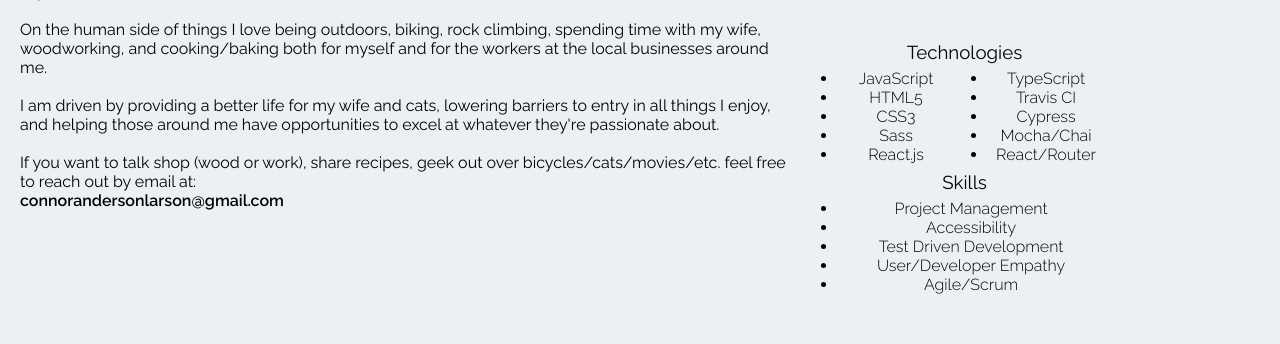
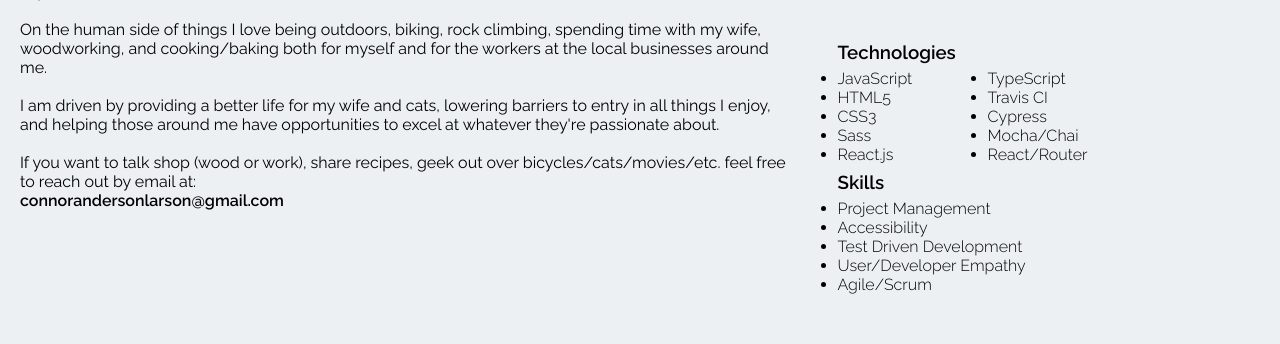
Before and after one commit to ConnorAndersonLarson/mysite, a React (Create React App) app: page /About in a window 1280 px wide. Shown: the part 308-652 px from the top of the page. Built offline with nearby package versions, Linux system fonts and the light colour scheme.

Commit message:
Re align lists

```diff
--- a/src/components/About/About.css
+++ b/src/components/About/About.css
@@ -65,8 +65,12 @@ li {
 .lTitle {
   align-self: center;
   font-weight: normal;
+  text-align: left;
+  font-weight: bolder;
+  padding-left: 23px;
 }
 
 .list {
   padding: 0 10px 0 23px;
+  text-align: left;
 }
--- a/src/components/Project/Project.css
+++ b/src/components/Project/Project.css
@@ -53,6 +53,10 @@
   padding: 7.5px;
 }
 
+.stack-header {
+
+}
+
 .stack-list {
   margin-top: 10px;
   padding-left: 0px;
@@ -60,6 +64,7 @@
   flex-wrap: wrap;
   align-items: center;
   justify-content: space-between;
+  text-align: left;
 }
 
 .stack-list li {
```
